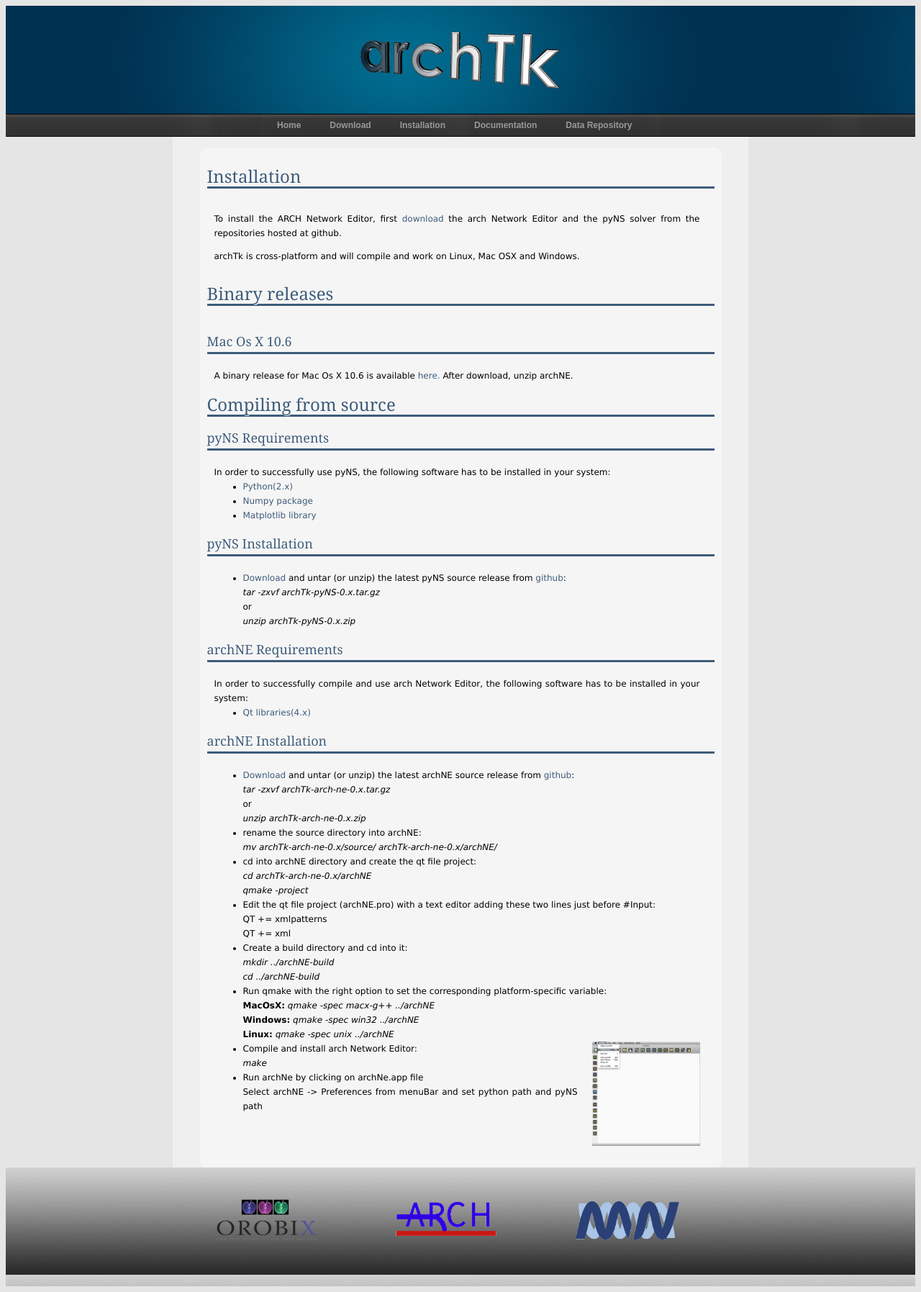
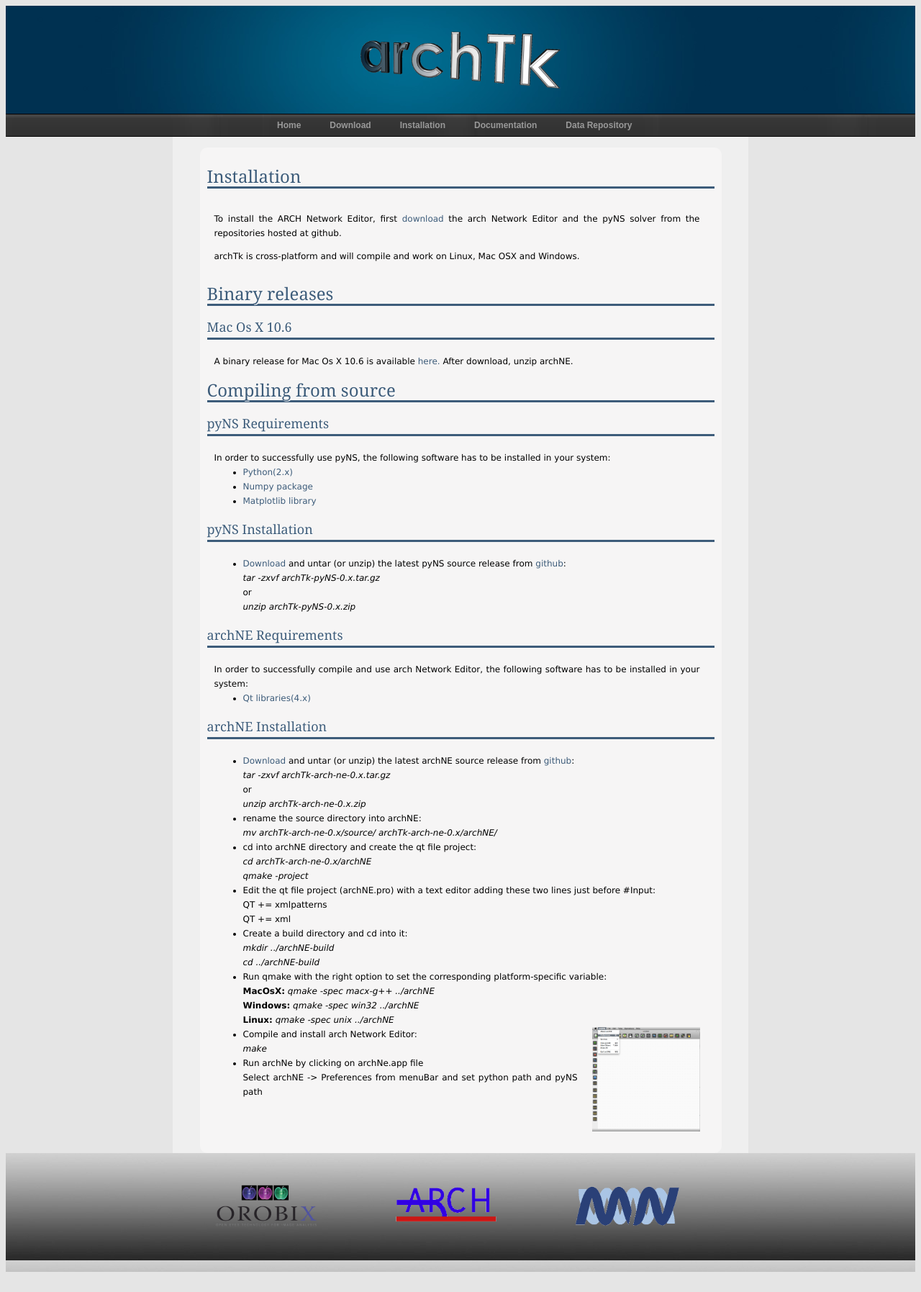
Before and after one commit to archTk/archtk.github.com, a Jekyll site: the page built from installation.html, in a window 1280 px wide. Shown: the whole page at 72% size. Built offline with Jekyll 4.4.1, drawn with Linux system fonts in a browser that asks for light colours.

Commit message:
fixed installation.html

```diff
--- a/installation.html
+++ b/installation.html
@@ -10,8 +10,6 @@ title: Installation
 </div>
 
 <h2>Binary releases</h2>
-<div class="description_2">
-</div>
 <h3>Mac Os X 10.6</h3>
 <div class="description_2">
 <p>A binary release for Mac Os X 10.6 is available <a href="binaries/archNE_v0.2_macosx_10.6.zip" target="_blank" title="archNE_macosx_10.6">here.</a> After download, unzip archNE.</p>
```
